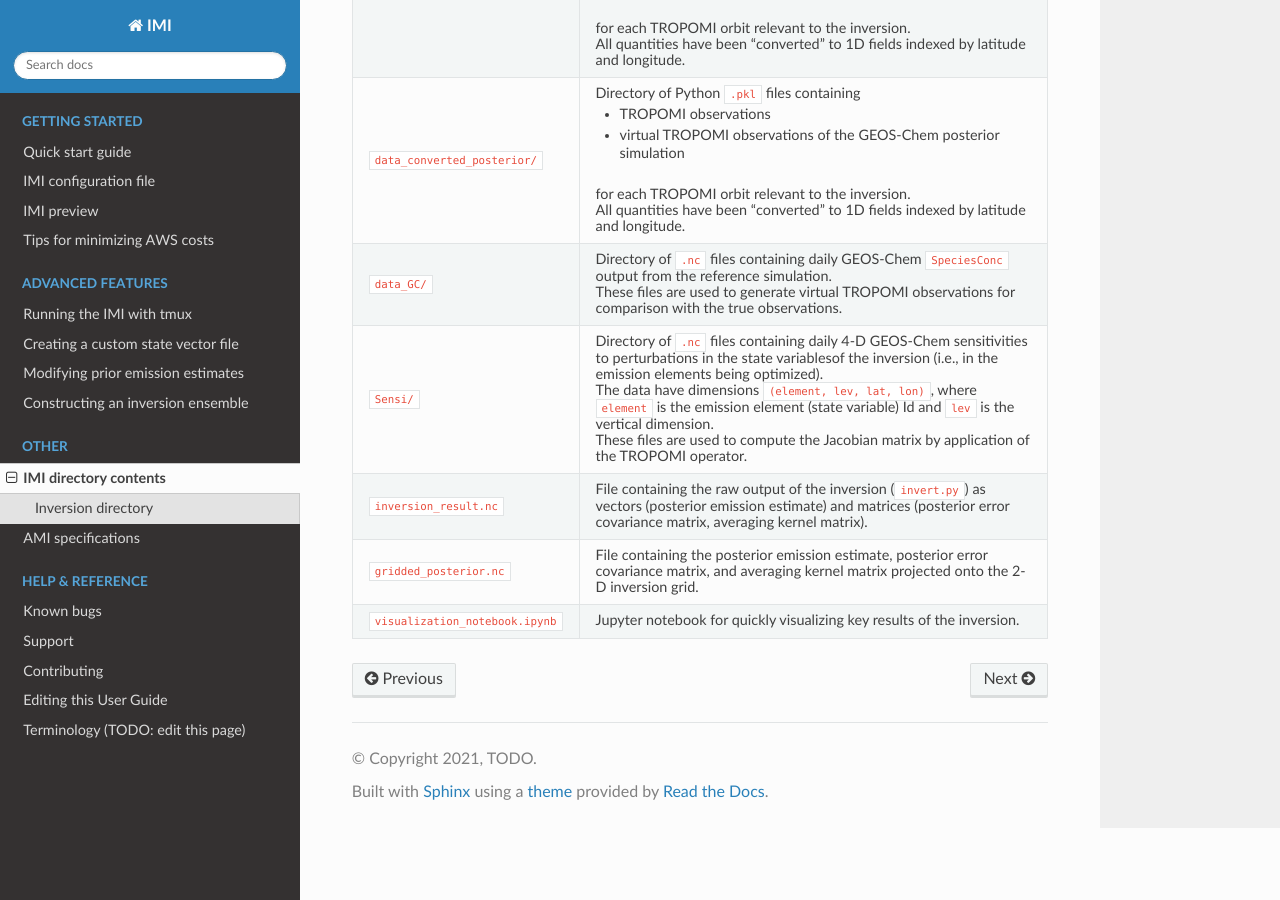
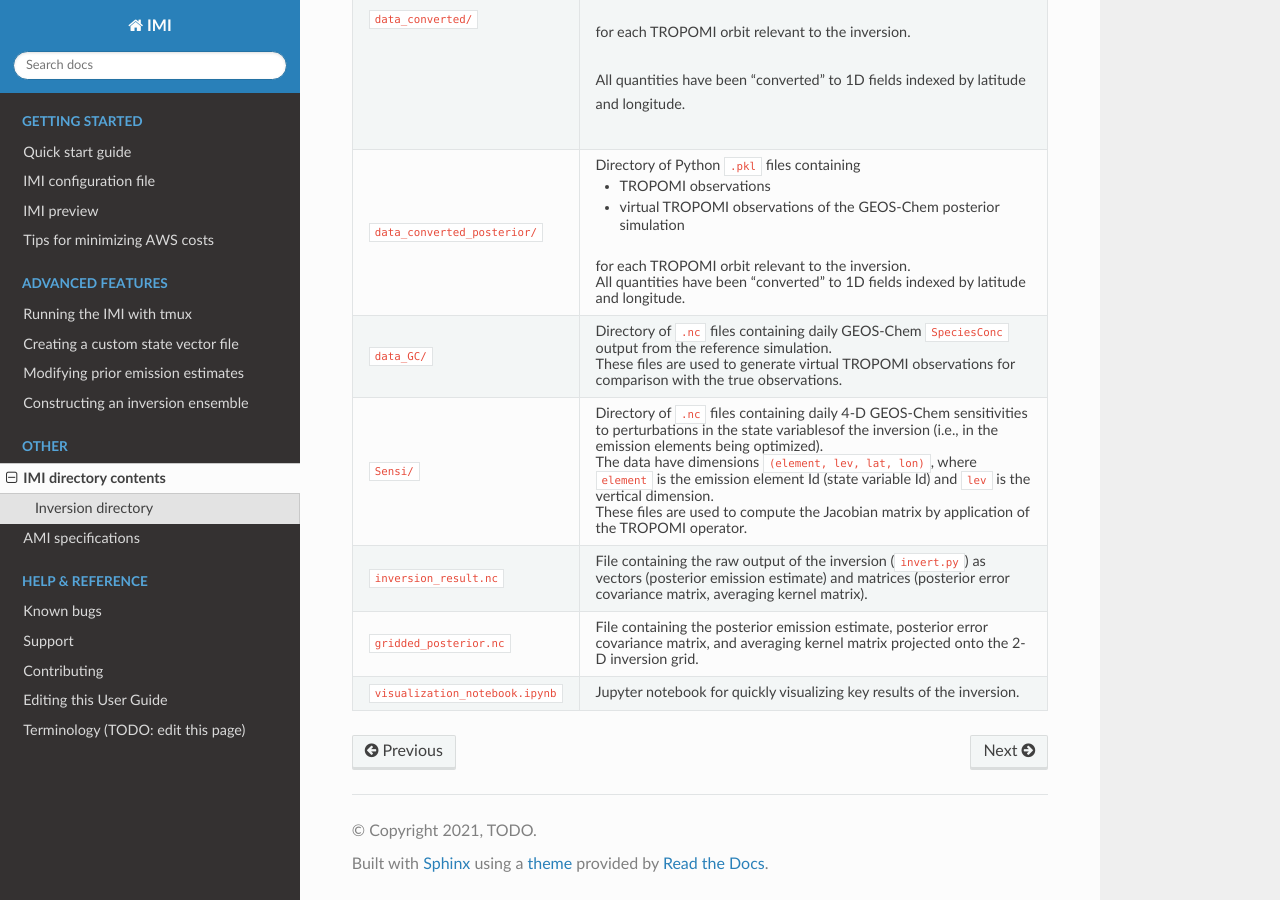
Before and after one commit to geoschem/integrated_methane_inversion, a Sphinx documentation site: the page built from docs/source/other/listing-directory-contents.rst, in a window 1280 px wide and 900 px high, scrolled down 591 px. Built offline with Sphinx 7.4.7 and the Read the Docs theme 2.0.0, drawn with Linux system fonts in a browser that asks for light colours.

Commit message:
table formatting; line-block experiment

```diff
--- a/docs/source/other/listing-directory-contents.rst
+++ b/docs/source/other/listing-directory-contents.rst
@@ -23,25 +23,20 @@ the following items in the inversion directory after completing an inversion:
        - TROPOMI observations
        - virtual TROPOMI observations of the GEOS-Chem reference simulation
        - elements of the Jacobian matrix
-
-       for each TROPOMI orbit relevant to the inversion.
-
-
-       All quantities have been "converted" to 1D fields indexed by latitude and longitude.
+       | for each TROPOMI orbit relevant to the inversion.
+       |
+       | All quantities have been "converted" to 1D fields indexed by latitude and longitude.
    * - ``data_converted_posterior/``
      - Directory of Python ``.pkl`` files containing
 
        - TROPOMI observations
        - virtual TROPOMI observations of the GEOS-Chem posterior simulation
-
        for each TROPOMI orbit relevant to the inversion.
-
 
        All quantities have been "converted" to 1D fields indexed by latitude and longitude.
    * - ``data_GC/``
      - Directory of ``.nc`` files containing daily GEOS-Chem ``SpeciesConc`` output from the
        reference simulation.
-
 
        These files are used to generate virtual TROPOMI observations
        for comparison with the true observations.
@@ -49,10 +44,8 @@ the following items in the inversion directory after completing an inversion:
      - Directory of ``.nc`` files containing daily 4-D GEOS-Chem sensitivities to perturbations in the
        state variablesof the inversion (i.e., in the emission elements being optimized).
 
-
-       The data have dimensions ``(element, lev, lat, lon)``, where ``element`` is the emission element
-       (state variable) Id and ``lev`` is the vertical dimension.
-
+       The data have dimensions ``(element, lev, lat, lon)``, where ``element`` is the emission element Id
+       (state variable Id) and ``lev`` is the vertical dimension.
 
        These files are used to compute the Jacobian matrix by application of the TROPOMI operator.
    * - ``inversion_result.nc``
```
